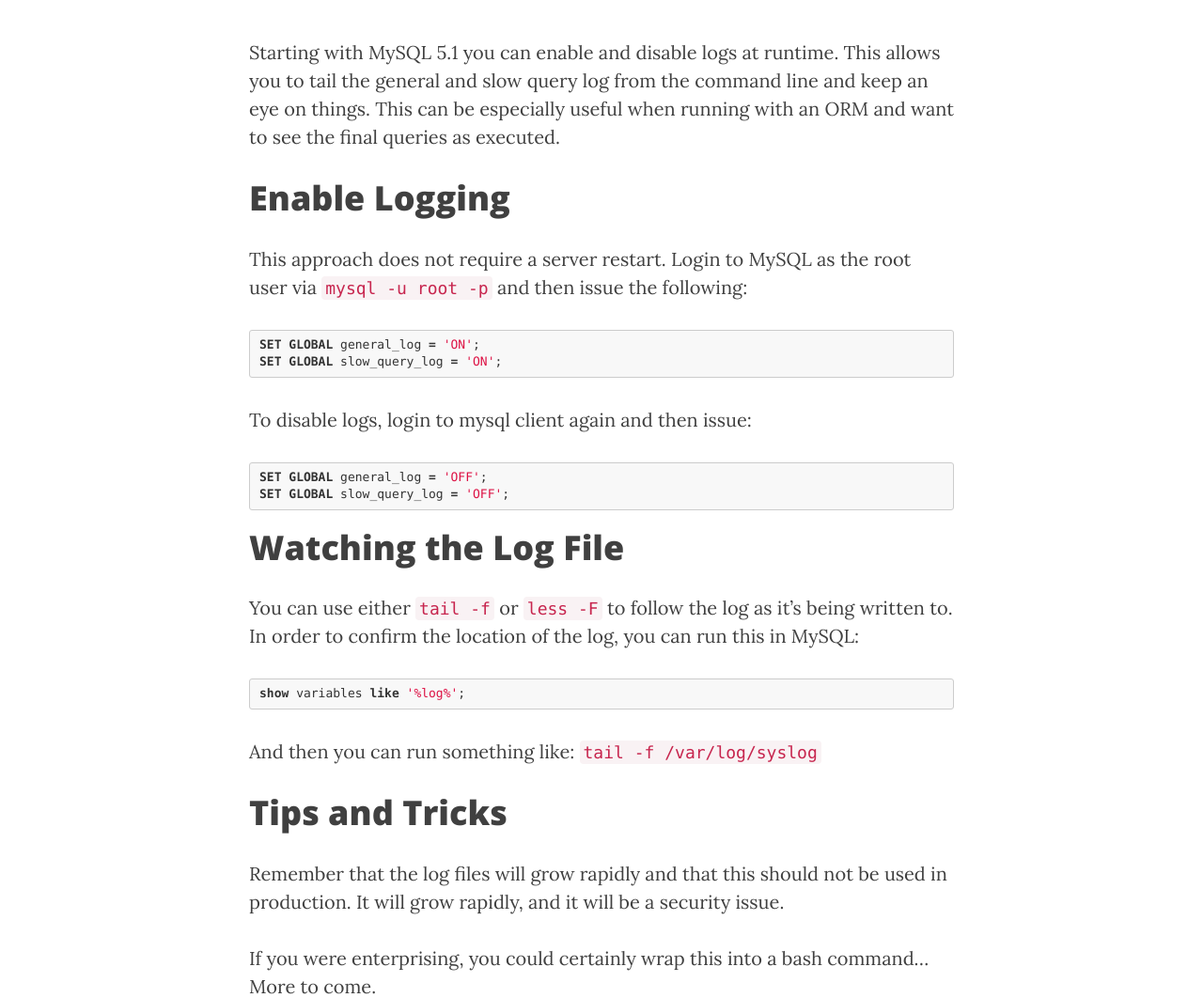
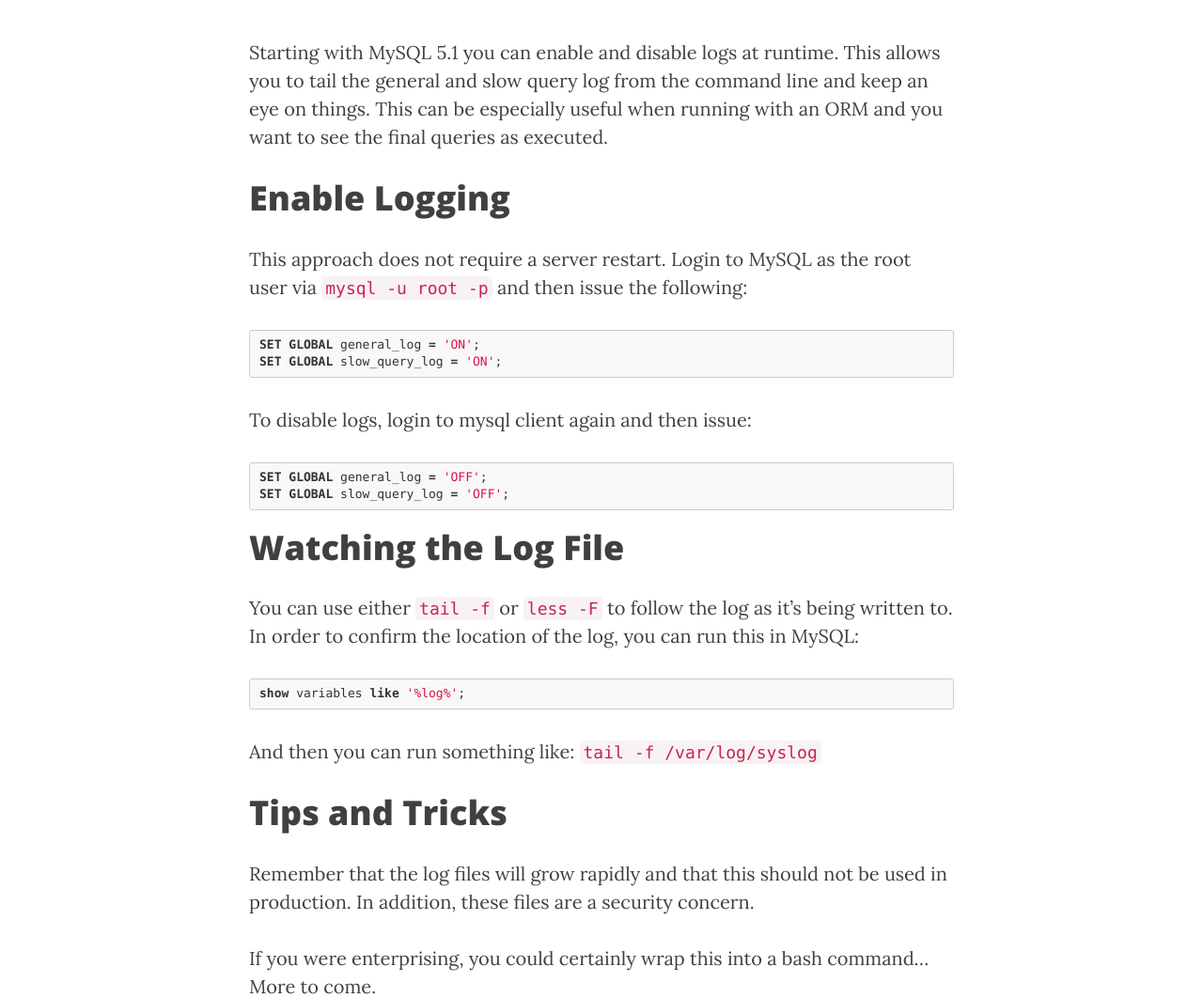
Before and after one commit to craig-davis/craig-davis.github.io, a Jekyll site: the page built from _posts/2015-05-05-enable-mysql-logging-for-debugging.markdown, in a window 1280 px wide. Shown: the part 575-1637 px from the top of the page at 94% size. Built offline with Jekyll 4.4.1, drawn with Linux system fonts in a browser that asks for light colours; nearby versions of some CDN libraries.

Commit message:
Update MySQL logging post with grammar improvements

```diff
--- a/_posts/2015-05-05-enable-mysql-logging-for-debugging.markdown
+++ b/_posts/2015-05-05-enable-mysql-logging-for-debugging.markdown
@@ -8,7 +8,7 @@
 header-img: "img/headers/dodge.jpg"
 ---
 
-Starting with MySQL 5.1 you can enable and disable logs at runtime. This allows you to tail the general and slow query log from the command line and keep an eye on things. This can be especially useful when running with an ORM and want to see the final queries as executed.
+Starting with MySQL 5.1 you can enable and disable logs at runtime. This allows you to tail the general and slow query log from the command line and keep an eye on things. This can be especially useful when running with an ORM and you want to see the final queries as executed.
 
 # Enable Logging
 
@@ -38,6 +38,6 @@
 
 # Tips and Tricks
 
-Remember that the log files will grow rapidly and that this should not be used in production. It will grow rapidly, and it will be a security issue.
+Remember that the log files will grow rapidly and that this should not be used in production. In addition, these files are a security concern.
 
 If you were enterprising, you could certainly wrap this into a bash command&hellip; More to come.
```
